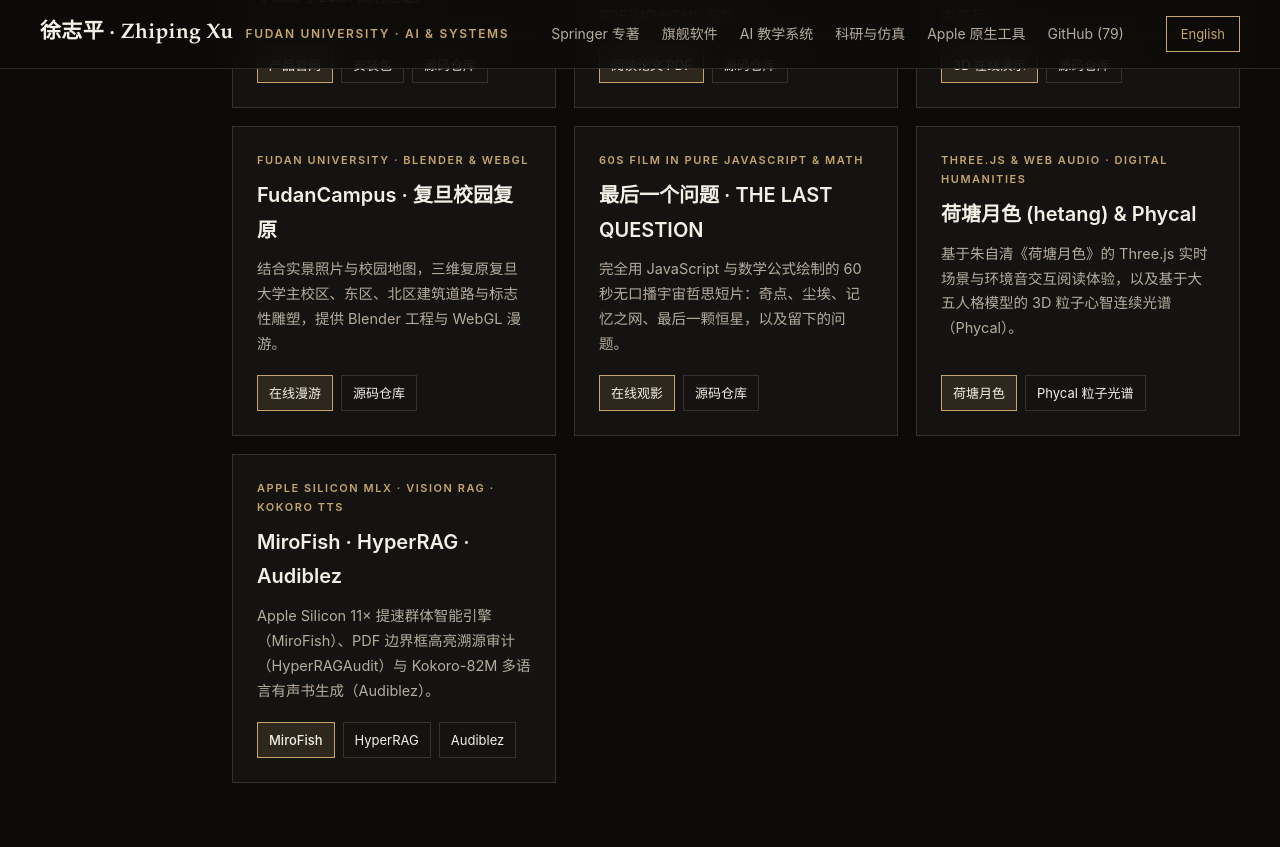
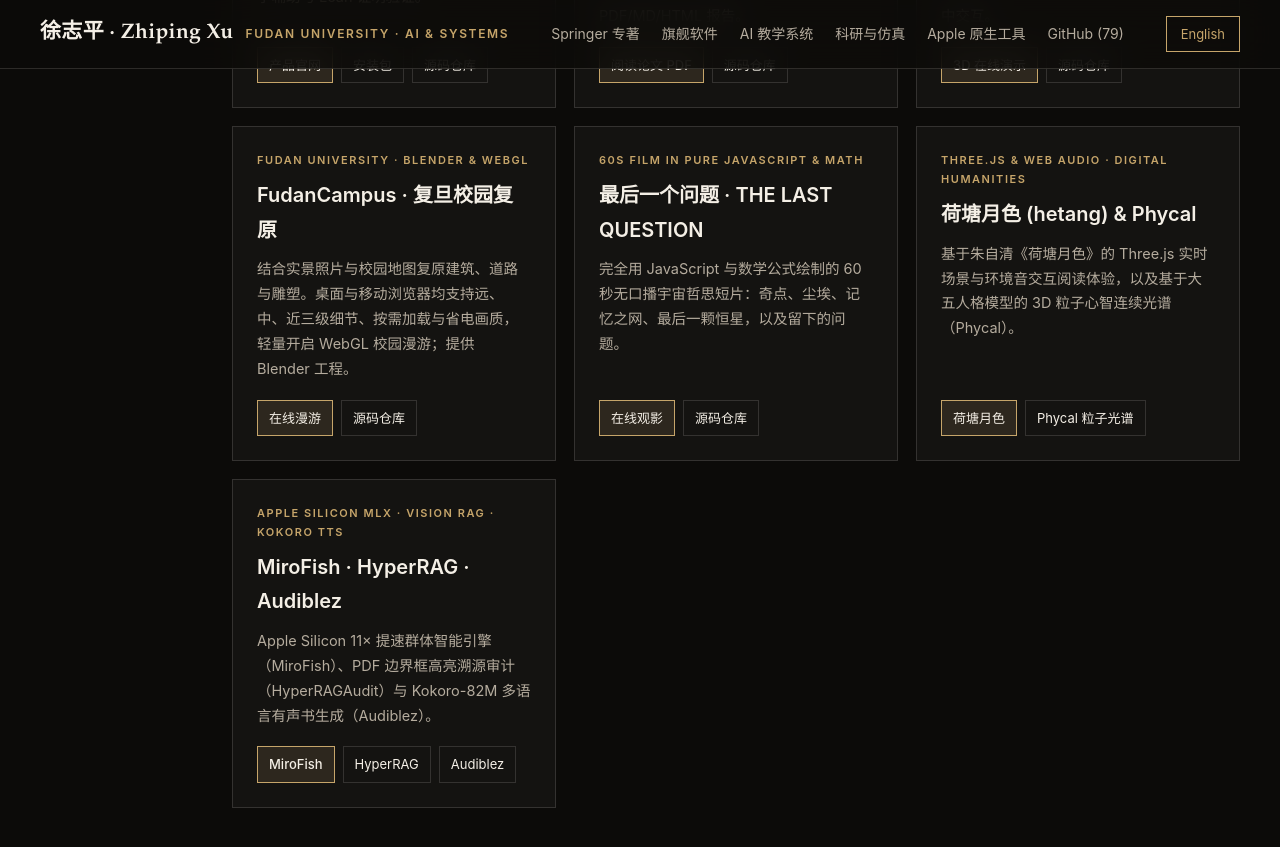
Before and after one commit to bennix/bennix.github.io, a Jekyll site: the page built from index.html, in a window 1280 px wide and 900 px high, scrolled down 4715 px. Shown: the top 847 px of the window. Built offline with Jekyll 4.4.1, drawn with Linux system fonts in a browser that asks for light colours; the list of posts is cut into pages by our own code.

Commit message:
Update FudanCampus landing copy for adaptive desktop and mobile rendering

```diff
--- a/index.html
+++ b/index.html
@@ -708,7 +708,7 @@
                 <div>
                   <span class="card-eyebrow">Fudan University · Blender &amp; WebGL</span>
                   <h3 data-i18n="res.fudan.title">FudanCampus · 复旦校园复原</h3>
-                  <p data-i18n="res.fudan.desc">结合实景照片与校园地图，三维复原复旦大学主校区、东区、北区建筑道路与标志性雕塑，提供 Blender 工程与 WebGL 漫游。</p>
+                  <p data-i18n="res.fudan.desc">结合实景照片与校园地图复原建筑、道路与雕塑。桌面与移动浏览器均支持远、中、近三级细节、按需加载与省电画质，轻量开启 WebGL 校园漫游；提供 Blender 工程。</p>
                 </div>
                 <div class="card-links">
                   <a class="cta" href="https://bennix.github.io/FudanCampus/" data-i18n="common.demo">在线漫游</a>
@@ -949,7 +949,7 @@
             "res.paperPdf": "阅读论文 PDF",
             "res.fruitfly.desc": "上海中心城区三维交通神经控制实验：将果蝇全脑神经活动接入实验车，与 100 个行人脑、1,000 个车辆脑在同一套三维路网中交互。",
             "res.fudan.title": "FudanCampus · 复旦校园复原",
-            "res.fudan.desc": "结合实景照片与校园地图，三维复原复旦大学主校区、东区、北区建筑道路与标志性雕塑，提供 Blender 工程与 WebGL 漫游。",
+            "res.fudan.desc": "结合实景照片与校园地图复原建筑、道路与雕塑。桌面与移动浏览器均支持远、中、近三级细节、按需加载与省电画质，轻量开启 WebGL 校园漫游；提供 Blender 工程。",
             "res.preview.title": "最后一个问题 · THE LAST QUESTION",
             "res.preview.desc": "完全用 JavaScript 与数学公式绘制的 60 秒无口播宇宙哲思短片：奇点、尘埃、记忆之网、最后一颗恒星，以及留下的问题。",
             "res.hetang.title": "荷塘月色 (hetang) & Phycal",
```
Also changed, not shown: other parts of index.html (+1 -1 lines).
